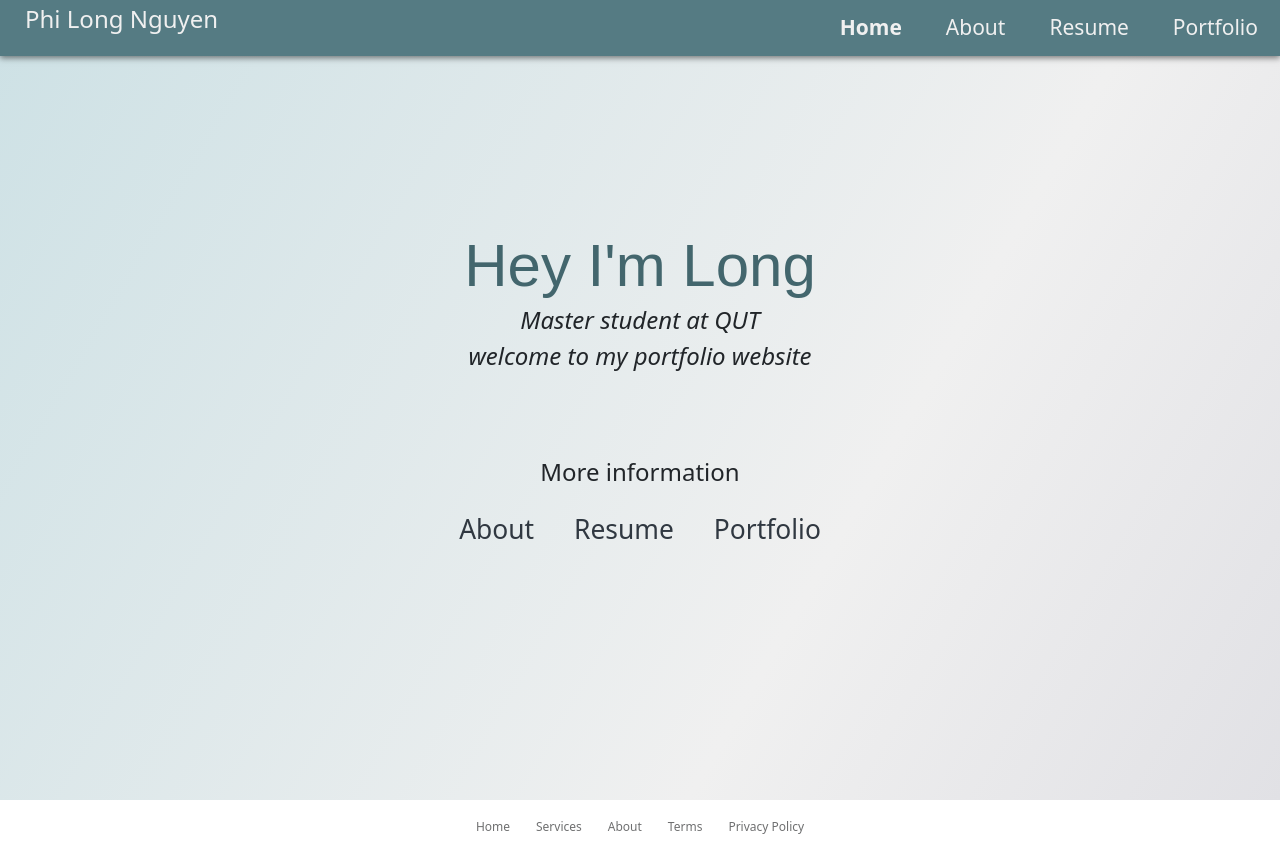
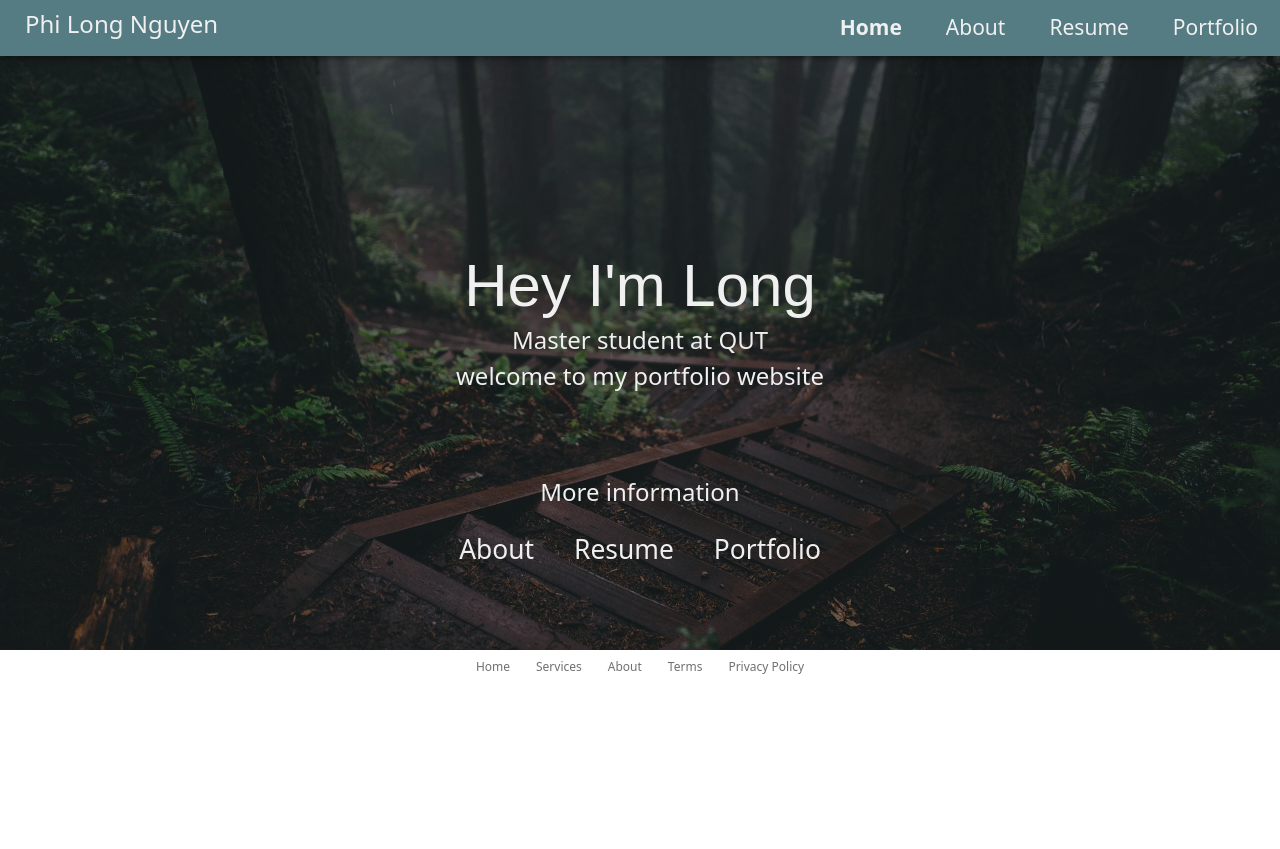
Before and after one commit to ngphl/portfolio, a React (Create React App) app: page / in a window 1280 px wide. After the commit the page ends 800 px from the top, so only its background shows below. Built offline with nearby package versions, Linux system fonts and the light colour scheme.

Commit message:
debug and add hero image

```diff
--- a/src/App.css
+++ b/src/App.css
@@ -2,6 +2,8 @@
 @import url("https://fonts.googleapis.com/css?family=Poppins:200i,300,400&display=swap");
 /* import bootstrap icon */
 @import url("https://cdn.jsdelivr.net/npm/bootstrap-icons@1.11.3/font/bootstrap-icons.min.css");
+
+
 :root {
   --main-white: #f0f0f0;
   --main-red: #be3144;
@@ -10,8 +12,12 @@
 }
 
 /* body style */
+
 body {
   font-family: "Poppins", sans-serif;
+  margin: 0px;
+  height: 100%;
+  width: 100%;
 }
 
 * {
@@ -29,7 +35,7 @@ header nav {
   background: #557b83;
   box-shadow: 0 2px 6px rgba(0, 0, 0, 0.5);
   color: var(--main-white);
-  z-index:9999;
+  z-index: 9999;
 }
 
 .navlink {
@@ -40,6 +46,7 @@ header nav {
 
 .logo {
   margin-left: 20px;
+  padding-top: 5px;
   user-select: none;
 }
 
@@ -58,7 +65,6 @@ nav ul {
 }
 
 nav li {
-
   list-style: none;
 }
 
@@ -79,7 +85,6 @@ nav a:hover {
   transition: background-color 0.5s;
 }
 
-
 /* End navbar*/
 
 /* Welcome section */
@@ -88,21 +93,13 @@ nav a:hover {
   flex-direction: column;
   justify-content: center;
   align-items: center;
-  margin: 0;
-  width: 100%;
-  height: 100vh;
-  background: linear-gradient(
-    300deg,
-    rgba(225, 225, 229, 1) 0%,
-    rgba(240, 240, 240, 1) 34%,
-    rgba(205, 225, 229, 1) 100%
-  );
+  margin: 200px;
 }
 
 .welcome-font-header {
   font-family: "Raleway", sans-serif;
   font-size: 5rem;
-  color: #43666d;
+  color: var(--main-white);
   margin-top: 0;
   margin-bottom: 0;
 }
@@ -111,27 +108,27 @@ nav a:hover {
   font-size: 2rem;
   margin-top: 0;
   margin-bottom: 0;
-  font-style: italic;
+  color: var(--main-white);
 }
 
 /* End welcome section */
 
 /* Start contact */
 .more-header p {
-  margin-top:20%;
+  margin-top: 20%;
   margin-bottom: 0;
   font-size: 2rem;
   text-align: center;
-
+  color: var(--main-white);
 }
 
 .more-link {
-  margin:0;
+  margin: 0;
 }
 
 .more-detail {
   text-decoration: none;
-  color: var(--main-gray);
+  color: var(--main-white);
   margin: 20px;
   font-size: 2.2rem;
   display: inline-block; /* Add this line */
@@ -144,36 +141,52 @@ nav a:hover {
 
 /*Footer */
 .footer-basic {
-  padding:10px 0;
-  background-color:#ffffff;
-  color:#4b4c4d;
+  background-color: #ffffff;
+  color: #4b4c4d;
 }
 
 .footer-basic ul {
-  padding:0;
-  list-style:none;
-  text-align:center;
-  font-size:18px;
-  line-height:1.6;
-  margin-bottom:0;
+  padding: 0;
+  list-style: none;
+  text-align: center;
+  font-size: 18px;
+  line-height: 1.6;
+  margin-bottom: 0;
 }
 
 .footer-basic li {
-  padding:0 10px;
+  padding: 0 10px;
 }
 
 .footer-basic ul a {
-  color:inherit;
-  text-decoration:none;
-  opacity:0.8;
+  color: inherit;
+  text-decoration: none;
+  opacity: 0.8;
 }
 
 .footer-basic ul a:hover {
-  opacity:1;
+  opacity: 1;
 }
-
-
 
 /* Credit to https://epicbootstrap.com/snippets/footer-basic */
 
 /*End Footer */
+
+/* hero */
+.hero {
+  margin-top: 50px;
+  background-image: linear-gradient(rgba(0, 0, 0, 0.5), rgba(0, 0, 0, 0.5)),
+    url("./assets/hero.jpg");
+  height: 75vh;
+  max-width: 100%;
+  background-position: center;
+  background-repeat: no-repeat;
+  background-size: cover;
+  position: relative;
+  /* Prevent content from overflowing */
+  overflow: hidden;
+}
+/* end hero */
+
+
+/* About section */
--- a/src/App.js
+++ b/src/App.js
@@ -1,5 +1,4 @@
 /*Import Section */
-import logo from "./logo.svg";
 import "./App.css";
 
 import {
--- a/src/index.css
+++ b/src/index.css
@@ -1,5 +1,4 @@
 body {
-  margin: 0;
   font-family: -apple-system, BlinkMacSystemFont, 'Segoe UI', 'Roboto', 'Oxygen',
     'Ubuntu', 'Cantarell', 'Fira Sans', 'Droid Sans', 'Helvetica Neue',
     sans-serif;
--- a/src/page/About.js
+++ b/src/page/About.js
@@ -2,7 +2,7 @@ import React from 'react'
 
 function About() {
   return (
-    <div>
+    <div className="about">
 
     </div>
   );
--- a/src/page/Home.js
+++ b/src/page/Home.js
@@ -1,4 +1,4 @@
-import React from 'react'
+import React from "react";
 import { NavLink } from "react-router-dom";
 
 const links = [
@@ -10,6 +10,7 @@ const links = [
 function Home() {
   return (
     <>
+      <div className="hero">
         {/* Welcome Section*/}
         <section id="welcome-section">
           <h1 className="welcome-font-header">Hey I'm Long</h1>
@@ -17,10 +18,10 @@ function Home() {
           <p className="welcome-font-p">welcome to my portfolio website</p>
           {/*More section*/}
           <section>
-          <div class="more-header">
+            <div className="more-header">
               <p>More information</p>
             </div>
-          <div class="more-link">
+            <div className="more-link">
               {links.map((link) => (
                 <NavLink to={link.url} className="more-detail">
                   {link.name}
@@ -30,9 +31,10 @@ function Home() {
           </section>
           {/*End more section*/}
         </section>
+      </div>
       {/* End Welcome Section*/}
     </>
   );
 }
 
-export default Home
+export default Home;
--- a/src/page/Root.js
+++ b/src/page/Root.js
@@ -3,14 +3,15 @@ import { Outlet } from "react-router-dom";
 import Navbar from "../components/Navbar";
 import Footer from "../components/Footer";
 
+
 function Root() {
   return (
-    <div>
+    <>
       <Navbar />
       {/* Outlet is where the active route will be rendered */}
       <Outlet />
-      <Footer/>
-    </div>
+      <Footer />
+    </>
   );
 }
 
```
Also changed, not shown: src/assets/hero.jpg (added). Lines whose indentation alone changed are shown as unchanged.
